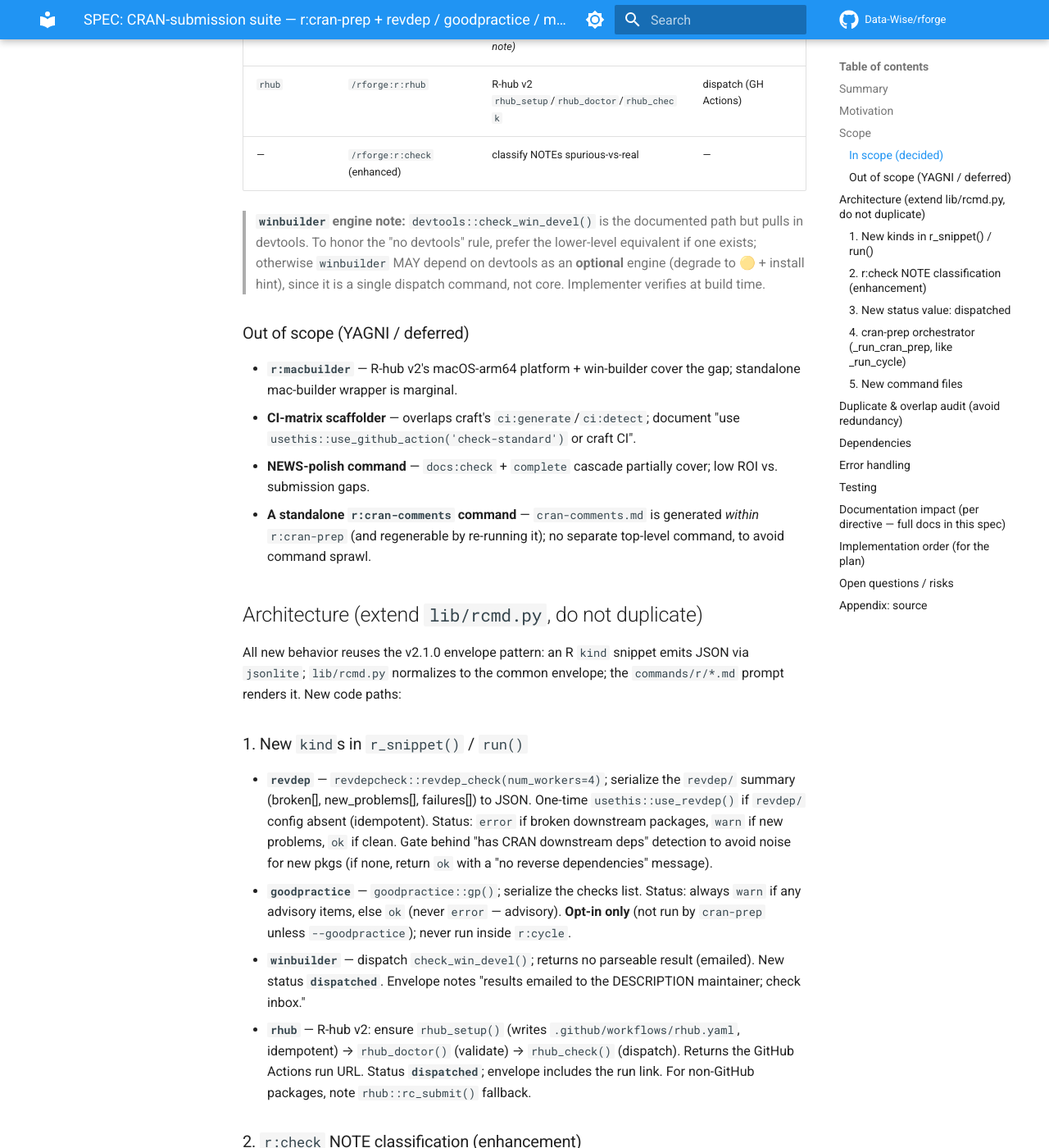
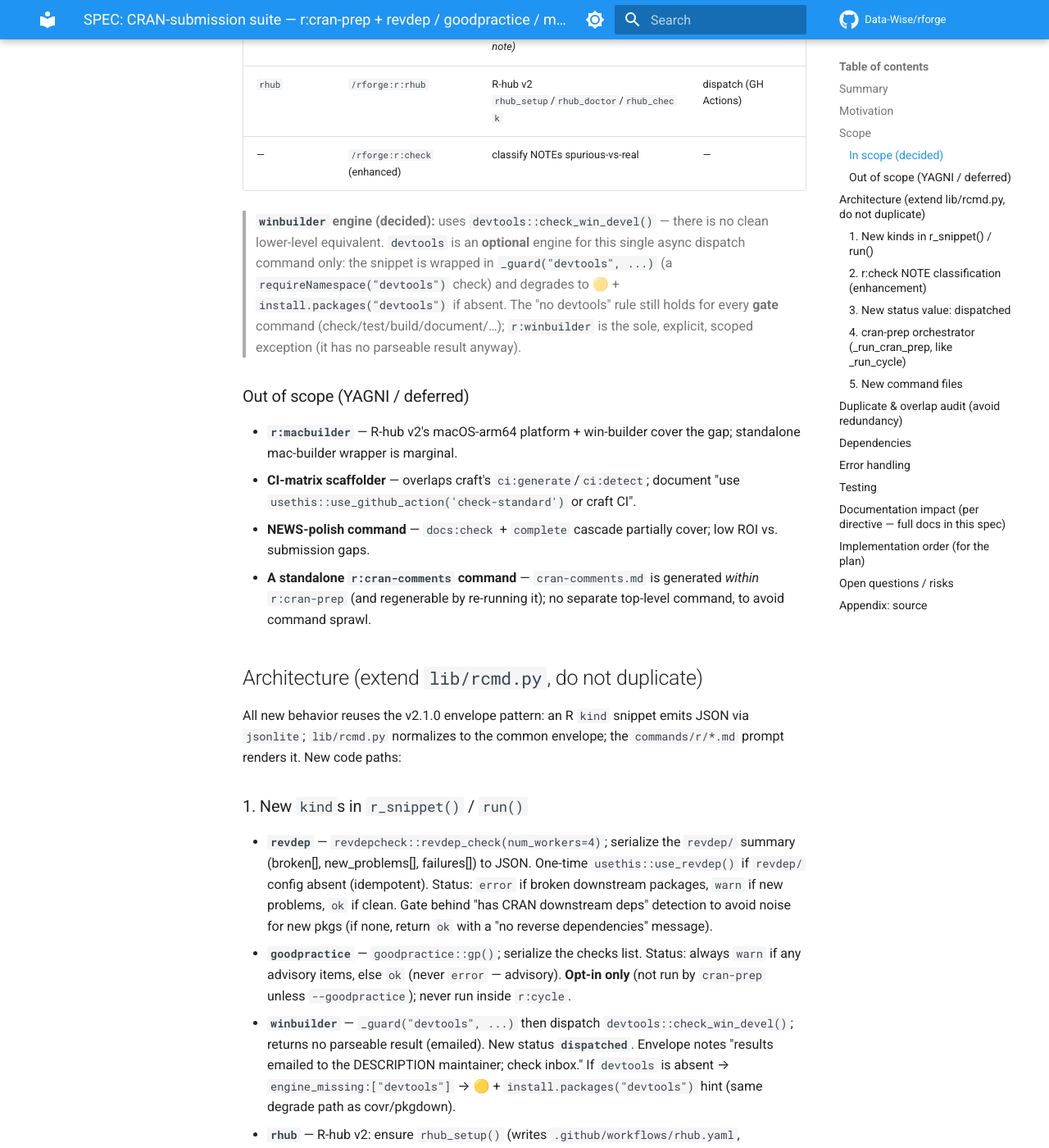
Before and after one commit to Data-Wise/rforge, an MkDocs documentation site: the page built from docs/specs/SPEC-r-cran-prep-2026-06-01.md, in a window 1280 px wide and 1400 px high, scrolled down 1495 px. Shown: the whole window at 82% size. Built offline with MkDocs 1.6.1 and Material for MkDocs 9.7.7, drawn with Linux system fonts in a browser that asks for light colours; comment, search, counter and statistics services are not loaded; some of the changed text lies outside the part shown.

Commit message:
docs: resolve r:winbuilder engine — devtools::check_win_devel() w/ requireNamespace check
Co-Authored-By: Claude Opus 4.8 <noreply@anthropic.com>

```diff
--- a/docs/specs/SPEC-r-cran-prep-2026-06-01.md
+++ b/docs/specs/SPEC-r-cran-prep-2026-06-01.md
@@ -47,11 +47,13 @@ or a per-package submission orchestrator (#21). `/rforge:release` plans
 | `rhub` | `/rforge:r:rhub` | R-hub v2 `rhub_setup`/`rhub_doctor`/`rhub_check` | dispatch (GH Actions) |
 | — | `/rforge:r:check` (enhanced) | classify NOTEs spurious-vs-real | — |
 
-> **`winbuilder` engine note:** `devtools::check_win_devel()` is the documented
-> path but pulls in devtools. To honor the "no devtools" rule, prefer the
-> lower-level equivalent if one exists; otherwise `winbuilder` MAY depend on
-> devtools as an **optional** engine (degrade to 🟡 + install hint), since it is
-> a single dispatch command, not core. Implementer verifies at build time.
+> **`winbuilder` engine (decided):** uses `devtools::check_win_devel()` — there
+> is no clean lower-level equivalent. `devtools` is an **optional** engine for
+> this single async dispatch command only: the snippet is wrapped in
+> `_guard("devtools", ...)` (a `requireNamespace("devtools")` check) and degrades
+> to 🟡 + `install.packages("devtools")` if absent. The "no devtools" rule still
+> holds for every **gate** command (check/test/build/document/…); `r:winbuilder`
+> is the sole, explicit, scoped exception (it has no parseable result anyway).
 
 ### Out of scope (YAGNI / deferred)
 
@@ -83,9 +85,11 @@ JSON via `jsonlite`; `lib/rcmd.py` normalizes to the common envelope; the
   always `warn` if any advisory items, else `ok` (never `error` — advisory).
   **Opt-in only** (not run by `cran-prep` unless `--goodpractice`); never run
   inside `r:cycle`.
-- **`winbuilder`** — dispatch `check_win_devel()`; returns no parseable result
-  (emailed). New status **`dispatched`**. Envelope notes "results emailed to the
-  DESCRIPTION maintainer; check inbox."
+- **`winbuilder`** — `_guard("devtools", ...)` then dispatch
+  `devtools::check_win_devel()`; returns no parseable result (emailed). New
+  status **`dispatched`**. Envelope notes "results emailed to the DESCRIPTION
+  maintainer; check inbox." If `devtools` is absent → `engine_missing:["devtools"]`
+  → 🟡 + `install.packages("devtools")` hint (same degrade path as covr/pkgdown).
 - **`rhub`** — R-hub v2: ensure `rhub_setup()` (writes `.github/workflows/rhub.yaml`,
   idempotent) → `rhub_doctor()` (validate) → `rhub_check()` (dispatch). Returns
   the GitHub Actions run URL. Status **`dispatched`**; envelope includes the run
@@ -192,10 +196,11 @@ through the single `lib/rcmd.py`. The NOTE classifier lives once in `normalize`.
 Confirmed installed (R 4.6.0): `rcmdcheck`, `pkgbuild`, `roxygen2`, `testthat`,
 `pkgload`, `covr`, `pkgdown`, `lintr`, `urlchecker`, `styler`, `spelling`, `jsonlite`.
 
-- **New required engines (optional, command-specific — degrade to 🟡 + hint):**
-  `revdepcheck` (r:revdep), `goodpractice` (r:goodpractice), `rhub` (r:rhub).
-  `devtools` is acceptable **only** as an optional engine for `r:winbuilder`
-  (single dispatch command) if no lower-level path exists — never for the gate.
+- **New optional engines (command-specific — `requireNamespace` check → 🟡 +
+  `install.packages("<pkg>")` hint via `engine_missing[]`):** `revdepcheck`
+  (r:revdep), `goodpractice` (r:goodpractice), `rhub` (r:rhub), **`devtools`
+  (r:winbuilder only)**. `devtools` is barred from every gate command
+  (check/test/build/document/…) — `r:winbuilder` is the sole exception.
 - **System:** `pandoc` (already noted for `r:site`); a GitHub remote for `r:rhub` v2.
 
 ## Error handling
@@ -261,9 +266,10 @@ Both gates must pass; CI stays R-free (mock `Rscript` / inject fixtures):
 
 ## Open questions / risks
 
-- **`winbuilder` + devtools:** if no devtools-free path exists, it carries an
-  optional devtools dep — acceptable for one dispatch command; flagged for the
-  implementer to confirm.
+- **`winbuilder` + devtools:** RESOLVED (2026-06-01) — `r:winbuilder` uses
+  `devtools::check_win_devel()` with `devtools` as an optional engine behind a
+  `requireNamespace` check (🟡 + install hint if absent). Scoped, explicit
+  exception to the no-devtools rule for this one async dispatch command.
 - **`rhub` v2 requires a GitHub remote + one-time `rhub_setup`** committing a
   workflow file — `r:rhub` should detect/offer this, not silently commit.
 - **`revdep` is slow** (builds downstream pkgs) — document the runtime; keep it
```
